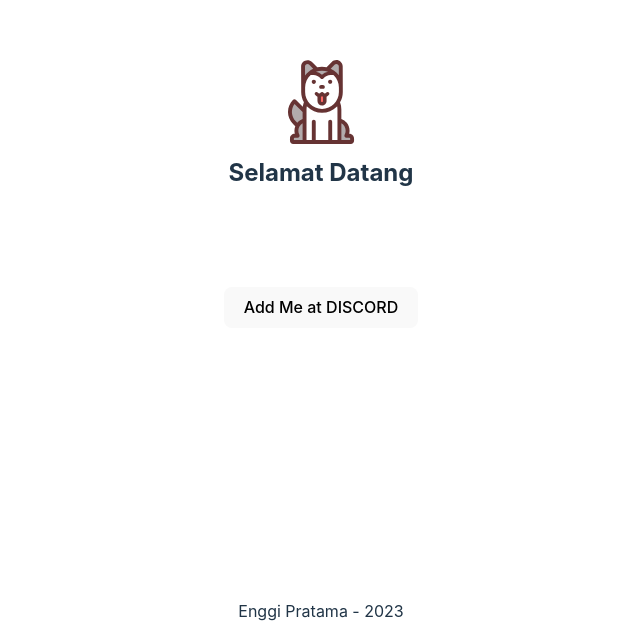
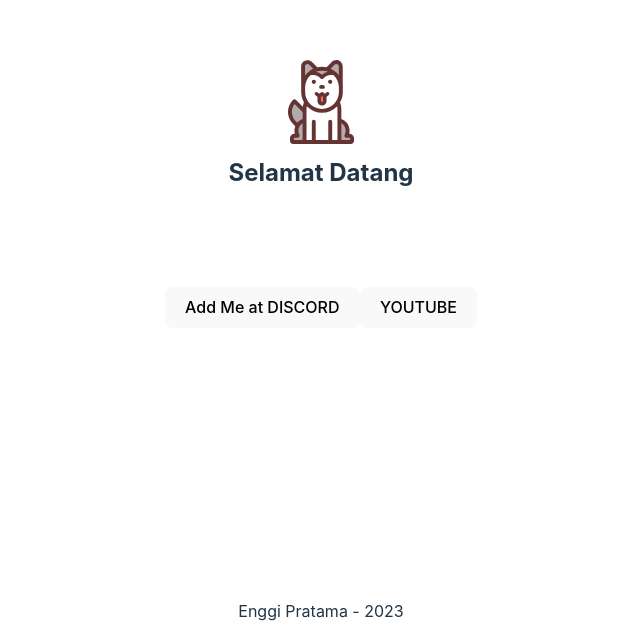
Before and after one commit to enggipratama/Personal-Web, a React (Vite) app: page / in a window 1280 px wide. Shown: the part 161-800 px from the top of the page, without its empty margins (319-959 px from the left). Built offline with nearby package versions, Linux system fonts and the light colour scheme.

Commit message:
test tombol

```diff
--- a/src/App.jsx
+++ b/src/App.jsx
@@ -21,6 +21,12 @@ function App() {
         >
           <button variant="outlined">Add Me at DISCORD </button>
         </a>
+        <a
+          href="https://www.youtube.com/watch?v=_yjcAnHbUgo&t=6s"
+          target="_blank"
+        >
+          <button variant="outlined">YOUTUBE</button>
+        </a>
         {/* <p>
           Edit <code>src/App.jsx</code> and save to test HMR
         </p> */}
```
